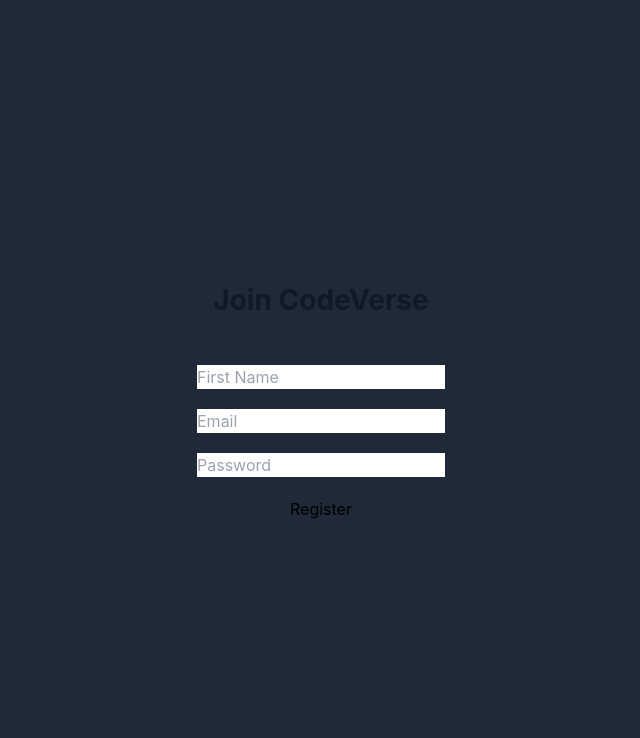
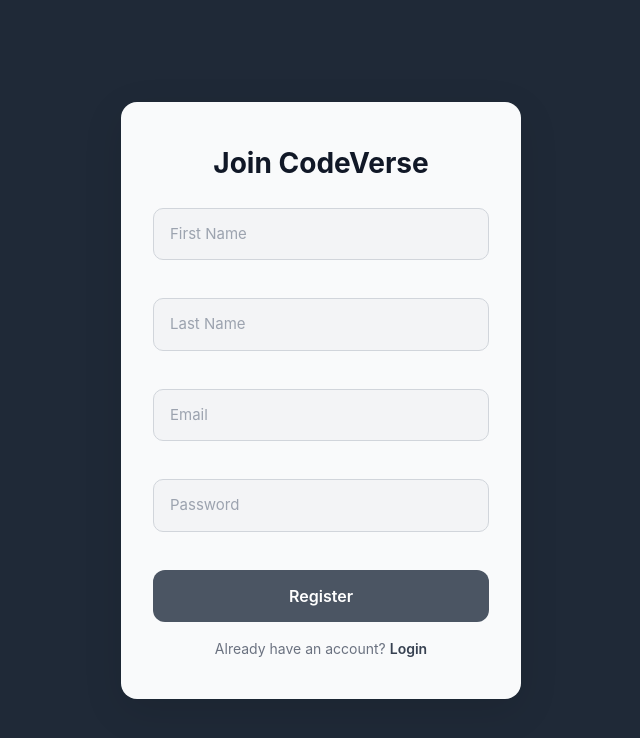
Before and after one commit to JeevaCode518/online-compiler, a React (Vite) app in the folder frontend/: page /register in a window 1280 px wide. Shown: the top 738 px of the page, without its empty margins (319-959 px from the left). Built offline with nearby package versions, Linux system fonts and the light colour scheme.

Commit message:
add: Added register page

```diff
--- a/frontend/src/components/Register/Register.jsx
+++ b/frontend/src/components/Register/Register.jsx
@@ -1,10 +1,12 @@
-import React from "react";
-import { useState } from "react";
+import React, { useState } from 'react';
+import axios from 'axios';
+import { useNavigate, Link } from 'react-router-dom';
 import '../Login/Login.css';
 
-function Register(){
-    const [form, setUserName] = useState( {firstName: '', email: '', password: '' });
+function Register() {
+  const [form, setForm] = useState({ firstName: '',lastName: '', email: '', password: '' });
   const [message, setMessage] = useState('');
+  const navigate = useNavigate();
 
   const handleChange = (e) => {
     setForm({ ...form, [e.target.name]: e.target.value });
@@ -13,18 +15,44 @@
   const handleSubmit = async (e) => {
     e.preventDefault();
     setMessage('');
-        // Your backend logic here
+    try {
+      const res = await axios.post('https://codeverse-v5df.onrender.com/auth/register', form, {
+        withCredentials: true,
+      });
+
+      if (res.data.user) {
+        localStorage.setItem('userId', res.data.user._id);
+        localStorage.setItem('user', JSON.stringify(res.data.user));
+        setMessage(`Welcome, ${res.data.user.firstName}!`);
+        navigate('/dashboard');
+      }
+    } catch (err) {
+      if (err.response?.status === 409) {
+        setMessage('You already have an account with this email.');
+      } else {
+        setMessage(err.response?.data || 'Registration failed');
+      }
+    }
   };
 
-    return(
+  return (
     <div className="login-page">
-            <form className="login-box" onSubmit={handleSubmit}>
+      <div className="login-container">
         <h2 className="login-title">Join CodeVerse</h2>
+        <form onSubmit={handleSubmit} className="login-form">
           <input
             type="text"
             name="firstName"
             placeholder="First Name"
             value={form.firstName}
+            onChange={handleChange}
+            required
+          />
+          <input
+            type="text"
+            name="lastName"
+            placeholder="Last Name"
+            value={form.lastName}
             onChange={handleChange}
             required
           />
@@ -45,8 +73,12 @@
             required
           />
           <button type="submit">Register</button>
+        </form>
+        <p className="register-prompt">
+          Already have an account? <Link to="/login" className="register-link">Login</Link>
+        </p>
         {message && <p className="login-message">{message}</p>}
-            </form>
+      </div>
     </div>
   );
 }
```
Lines whose indentation alone changed are shown as unchanged.
